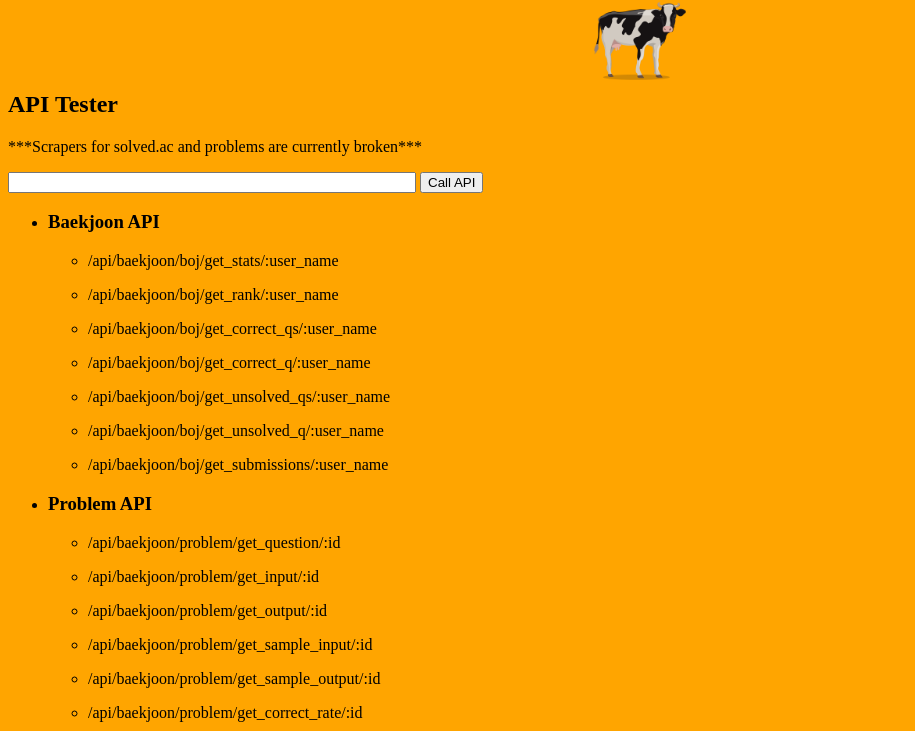
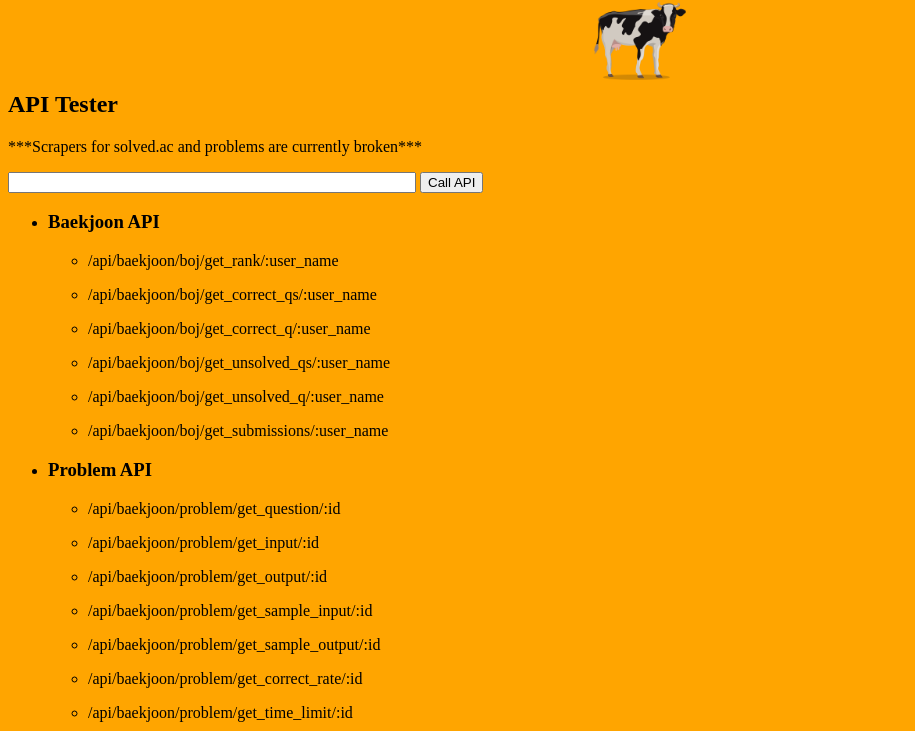
Before and after one commit to RoelYoon/CP-Club-Website-And-API, a website: page public/index.html in a window 1280 px wide. Shown: the part 69-800 px from the top of the page, without its empty margins (0-915 px from the left). Drawn offline with Linux system fonts and the light colour scheme.

Commit message:
Updated interface list

```diff
--- a/public/index.html
+++ b/public/index.html
@@ -18,9 +18,6 @@
             <li>
                 <h3>Baekjoon API</h3>
                 <ul>
-                <li>
-                    <p>/api/baekjoon/boj/get_stats/:user_name</p>
-                </li>
                 <li>
                     <p>/api/baekjoon/boj/get_rank/:user_name</p>
                 </li>
```
